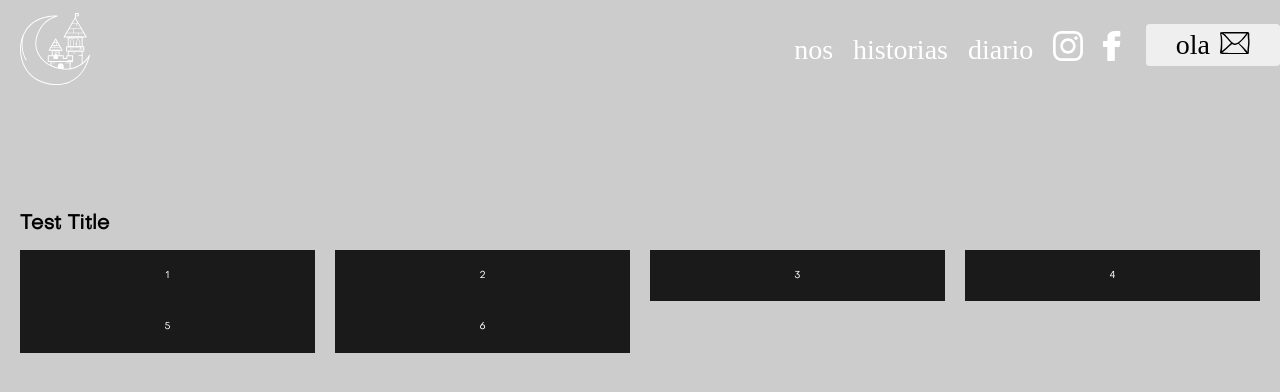
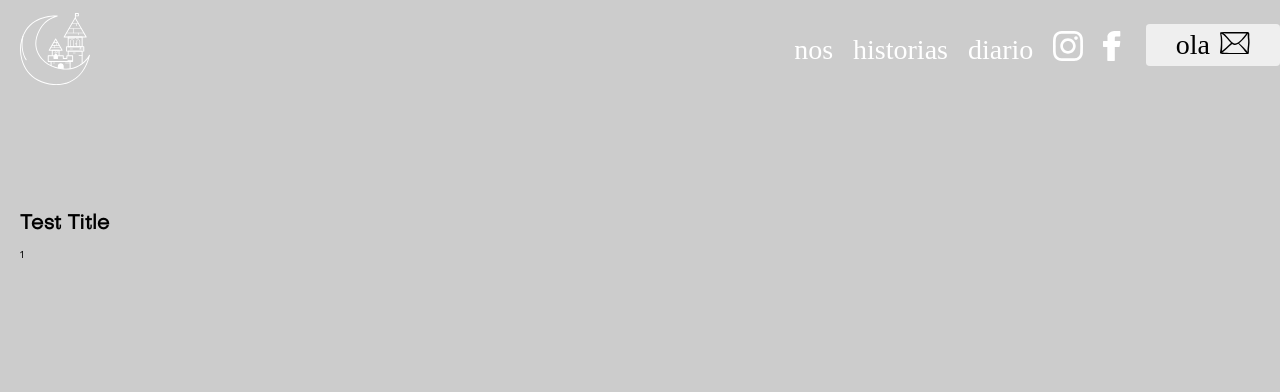
Before and after one commit to nunojllemos/eraumaines-frontend, a Next.js app: page / in a window 1280 px wide. Shown: the top 392 px of the page. Built offline with nearby package versions, Linux system fonts and the light colour scheme; a web font is replaced by a local one.

Commit message:
Fix icons attributes

```diff
--- a/components/atoms/Icons.js
+++ b/components/atoms/Icons.js
@@ -6,32 +6,32 @@ export const Logo = () => {
 				fill='currentColor'
 			/>
 			<path
-				fill-rule='evenodd'
-				clip-rule='evenodd'
+				fillRule='evenodd'
+				clipRule='evenodd'
 				d='M86.1225 47.4512H66.7897C66.4167 47.4512 66.1266 47.1404 66.1266 46.7674V33.2158C66.1266 32.8428 66.4167 32.5527 66.7897 32.5527H86.1225C86.4747 32.5527 86.7856 32.8428 86.7856 33.2158V46.7674C86.7856 47.1404 86.4747 47.4512 86.1225 47.4512ZM67.4527 46.1043H85.4594V33.8789H67.4527V46.1043Z'
 				fill='currentColor'
 			/>
 			<path
-				fill-rule='evenodd'
-				clip-rule='evenodd'
+				fillRule='evenodd'
+				clipRule='evenodd'
 				d='M88.3806 53.5226H64.5307C64.1578 53.5226 63.8676 53.2325 63.8676 52.8596V46.7676C63.8676 46.4153 64.1578 46.1045 64.5307 46.1045H88.3806C88.7536 46.1045 89.0438 46.4153 89.0438 46.7676V52.8596C89.0438 53.2325 88.7536 53.5226 88.3806 53.5226ZM65.1938 52.1965H87.7176V47.4514H65.1938V52.1965Z'
 				fill='currentColor'
 			/>
 			<path
-				fill-rule='evenodd'
-				clip-rule='evenodd'
+				fillRule='evenodd'
+				clipRule='evenodd'
 				d='M91.717 33.8791H61.1948C60.9462 33.8791 60.7389 33.7547 60.6146 33.5475C60.4903 33.3403 60.4903 33.0917 60.6146 32.8844L75.8861 6.44433C75.9897 6.23712 76.2177 6.11279 76.4456 6.11279C76.6942 6.11279 76.9014 6.23712 77.0257 6.44433L92.2972 32.8844C92.4216 33.0917 92.4216 33.3403 92.2972 33.5475C92.1729 33.7547 91.9656 33.8791 91.717 33.8791ZM62.3345 32.5529H90.5773L76.4456 8.10202L62.3345 32.5529Z'
 				fill='currentColor'
 			/>
 			<path
-				fill-rule='evenodd'
-				clip-rule='evenodd'
+				fillRule='evenodd'
+				clipRule='evenodd'
 				d='M74.2492 47.182H69.9806C69.7734 47.182 69.587 46.9955 69.587 46.7676V39.2873C69.587 37.8989 70.7266 36.7593 72.1149 36.7593C73.5032 36.7593 74.6429 37.8989 74.6429 39.2873V46.7676C74.6429 46.9955 74.4564 47.182 74.2492 47.182ZM70.3951 46.3739H73.8348V39.2873C73.8348 38.3341 73.068 37.5674 72.1149 37.5674C71.1617 37.5674 70.3951 38.3341 70.3951 39.2873V46.3739Z'
 				fill='currentColor'
 			/>
 			<path
-				fill-rule='evenodd'
-				clip-rule='evenodd'
+				fillRule='evenodd'
+				clipRule='evenodd'
 				d='M82.9313 47.182H78.6627C78.4555 47.182 78.269 46.9955 78.269 46.7676V39.2873C78.269 37.8989 79.4087 36.7593 80.7971 36.7593C82.1854 36.7593 83.325 37.8989 83.325 39.2873V46.7676C83.325 46.9955 83.1385 47.182 82.9313 47.182ZM79.0771 46.3739H82.5169V39.2873C82.5169 38.3341 81.7502 37.5674 80.7971 37.5674C79.8439 37.5674 79.0771 38.3341 79.0771 39.2873V46.3739Z'
 				fill='currentColor'
 			/>
@@ -100,8 +100,8 @@ export const Logo = () => {
 				fill='currentColor'
 			/>
 			<path
-				fill-rule='evenodd'
-				clip-rule='evenodd'
+				fillRule='evenodd'
+				clipRule='evenodd'
 				d='M58.3766 52.1551H40.4529C40.225 52.1551 39.997 52.0308 39.8934 51.8236C39.7691 51.6164 39.7691 51.3677 39.8934 51.1605L48.8449 35.6611C48.9485 35.4539 49.1764 35.3296 49.4251 35.3296C49.653 35.3296 49.881 35.4539 49.9846 35.6611L58.9361 51.1605C59.0605 51.3677 59.0605 51.6164 58.9361 51.8236C58.8325 52.0308 58.6046 52.1551 58.3766 52.1551ZM41.6133 50.829H57.2162L49.4251 37.3188L41.6133 50.829Z'
 				fill='currentColor'
 			/>
@@ -130,8 +130,8 @@ export const Logo = () => {
 				fill='currentColor'
 			/>
 			<path
-				fill-rule='evenodd'
-				clip-rule='evenodd'
+				fillRule='evenodd'
+				clipRule='evenodd'
 				d='M50.0885 56.0504H48.7416C48.3686 56.0504 48.0579 55.7396 48.0579 55.3666V53.999C48.0579 53.626 48.3686 53.3359 48.7416 53.3359H50.0885C50.4615 53.3359 50.7722 53.626 50.7722 53.999V55.3666C50.7722 55.7396 50.4615 56.0504 50.0885 56.0504ZM48.866 55.2423H49.9641V54.1233H48.866V55.2423Z'
 				fill='currentColor'
 			/>
@@ -144,8 +144,8 @@ export const Logo = () => {
 				fill='currentColor'
 			/>
 			<path
-				fill-rule='evenodd'
-				clip-rule='evenodd'
+				fillRule='evenodd'
+				clipRule='evenodd'
 				d='M72.9232 67.7995H39.127C38.754 67.7995 38.4639 67.5094 38.4639 67.1364V59.2417C38.4639 58.8687 38.754 58.5786 39.127 58.5786H47.0632C47.4154 58.5786 47.7263 58.8687 47.7263 59.2417V62.5156H51.3939V59.2417C51.3939 58.8687 51.684 58.5786 52.057 58.5786H59.9931C60.3454 58.5786 60.6562 58.8687 60.6562 59.2417V62.5156H64.3239V59.2417C64.3239 58.8687 64.6139 58.5786 64.9869 58.5786H72.9232C73.2754 58.5786 73.5862 58.8687 73.5862 59.2417V67.1364C73.5862 67.5094 73.2754 67.7995 72.9232 67.7995ZM39.79 66.4734H72.26V59.9048H65.65V63.1787C65.65 63.5517 65.3392 63.8625 64.9869 63.8625H59.9931C59.6201 63.8625 59.3301 63.5517 59.3301 63.1787V59.9048H52.7201V63.1787C52.7201 63.5517 52.4299 63.8625 52.057 63.8625H47.0632C46.6902 63.8625 46.4002 63.5517 46.4002 63.1787V59.9048H39.79V66.4734Z'
 				fill='currentColor'
 			/>
--- a/components/blocks/nav.js
+++ b/components/blocks/nav.js
@@ -22,7 +22,7 @@ const Nav = () => {
 	]
 
 	return (
-		<nav className='flex w-auto h-auto text-white text-45 '>
+		<nav className='flex w-auto h-auto text-white text-45'>
 			<div className='z-1'>
 				<button className='h-full bg-transparent border-none w-14 1024:hidden'>
 					{/* retirar z-1 e meter no CloseMenu quando aberto menu */}
--- a/components/styled-components/layout/Grid.js
+++ b/components/styled-components/layout/Grid.js
@@ -35,17 +35,17 @@ const Grid = styled.div`
 
 	@media only screen and (min-width: ${p => p.tablet || tablet}px) {
 		grid-template-columns: repeat(${p => p.tabletCols || p.mobileCols || tabletCols}, 1fr);
-		column-gap: ${p => p.tabletColumnGap || tabletColumnGap}rem;
+		column-gap: ${p => p.tabletColumnGap || p.columnGap || tabletColumnGap}rem;
 	}
 
 	@media only screen and (min-width: ${p => p.desktop || desktop}px) {
 		grid-template-columns: repeat(${p => p.desktopCols || p.tabletCols || p.mobileCols || desktopCols}, 1fr);
-		column-gap: ${p => p.desktopColumnGap || desktopColumnGap}rem;
+		column-gap: ${p => p.desktopColumnGap || p.tabletColumnGap || p.columnGap || desktopColumnGap}rem;
 	}
 
 	@media only screen and (min-width: ${p => p.largeDesktop || largeDesktop}px) {
 		grid-template-columns: repeat(${p => p.largeDesktopCols || p.desktopCols || p.tabletCols || p.mobileCols || largeDesktopCols}, 1fr);
-		column-gap: ${p => p.largeDesktopColumnGap || largeDesktopColumnGap}rem;
+		column-gap: ${p => p.largeDesktopColumnGap || p.desktopColumnGap || p.tabletColumnGap || p.columnGap || largeDesktopColumnGap}rem;
 	}
 `
 
--- a/pages/_app.js
+++ b/pages/_app.js
@@ -5,7 +5,6 @@ export default function App({ Component, pageProps }) {
 	return (
 		<>
 			<Header />
-			{console.log('test')}
 			<Component {...pageProps} />
 		</>
 	)
--- a/pages/index.js
+++ b/pages/index.js
@@ -15,25 +15,8 @@ export default function Home() {
 			<main className='py-80'>
 				<Container>
 					<h1>Test Title</h1>
-					<Grid mobileCols={2} desktopCols={4} largeDesktopCols={6}>
-						<Col>
-							<div className='flex items-center justify-center p-8 text-white bg-primary'>1</div>
-						</Col>
-						<Col>
-							<div className='flex items-center justify-center p-8 text-white bg-primary'>2</div>
-						</Col>
-						<Col>
-							<div className='flex items-center justify-center p-8 text-white bg-primary'>3</div>
-						</Col>
-						<Col>
-							<div className='flex items-center justify-center p-8 text-white bg-primary'>4</div>
-						</Col>
-						<Col>
-							<div className='flex items-center justify-center p-8 text-white bg-primary'>5</div>
-						</Col>
-						<Col>
-							<div className='flex items-center justify-center p-8 text-white bg-primary'>6</div>
-						</Col>
+					<Grid>
+						<Col>1</Col>
 					</Grid>
 				</Container>
 			</main>
```
